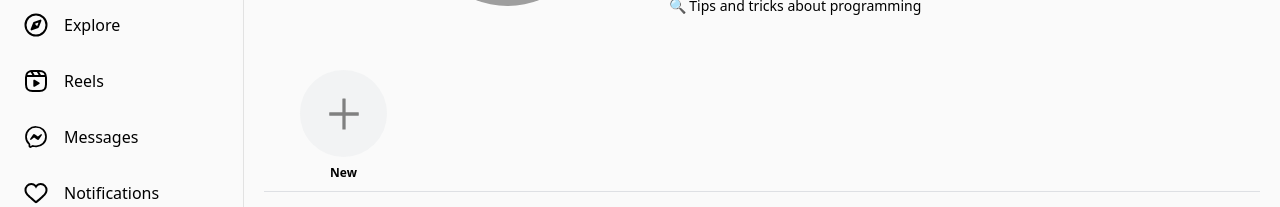
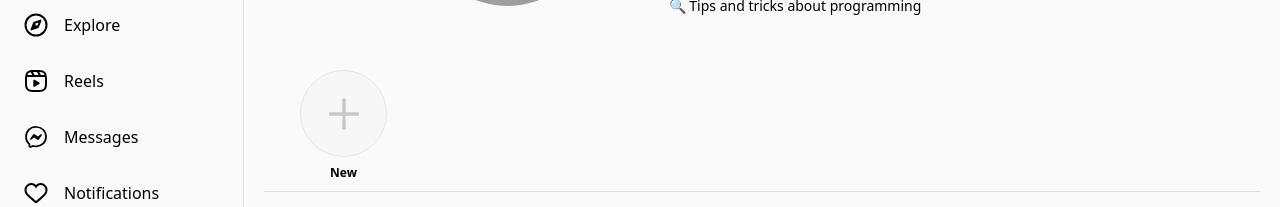
Before and after one commit to farildev/instagram-web-clone, a React (Vite) app: page /profile in a window 1280 px wide. Shown: the part 254-461 px from the top of the page. Built offline with nearby package versions, Linux system fonts and the light colour scheme; grey boxes are pictures that could not be loaded.

Commit message:
Some bugs fixed

```diff
--- a/package.json
+++ b/package.json
@@ -12,6 +12,7 @@
   "dependencies": {
     "@headlessui/react": "^1.7.17",
     "@reduxjs/toolkit": "^1.9.5",
+    "framer-motion": "^10.16.4",
     "react": "^18.2.0",
     "react-dom": "^18.2.0",
     "react-icons": "^4.11.0",
--- a/src/views/Profile.jsx
+++ b/src/views/Profile.jsx
@@ -51,9 +51,9 @@ const Profile = () => {
         </div>
       </div>
       <section className='ml-5 flex justify-start items-center'>
-        <div className='py-[10px] flex flex-col gap-y-2 items-center gap-x-5 px-4' >
-          <span className='bg-gray-300/20 w-[87px] h-[87px] flex items-center justify-center rounded-full cursor-pointer'>
-          <AiOutlinePlus size={44} color='gray' />
+        <div className='py-[10px] flex flex-col gap-y-2 items-center gap-x-5 px-4 ' >
+          <span className='bg-gray-300/10 w-[87px] h-[87px] flex items-center justify-center rounded-full cursor-pointer border border-gray-200'>
+          <AiOutlinePlus size={44} color='#c7c7c7' />
           </span>
           <span className='text-xs font-semibold'>New</span>
         </div>
```
Also changed, not shown: 1 other file (tests, documents, lock files or other folders).
